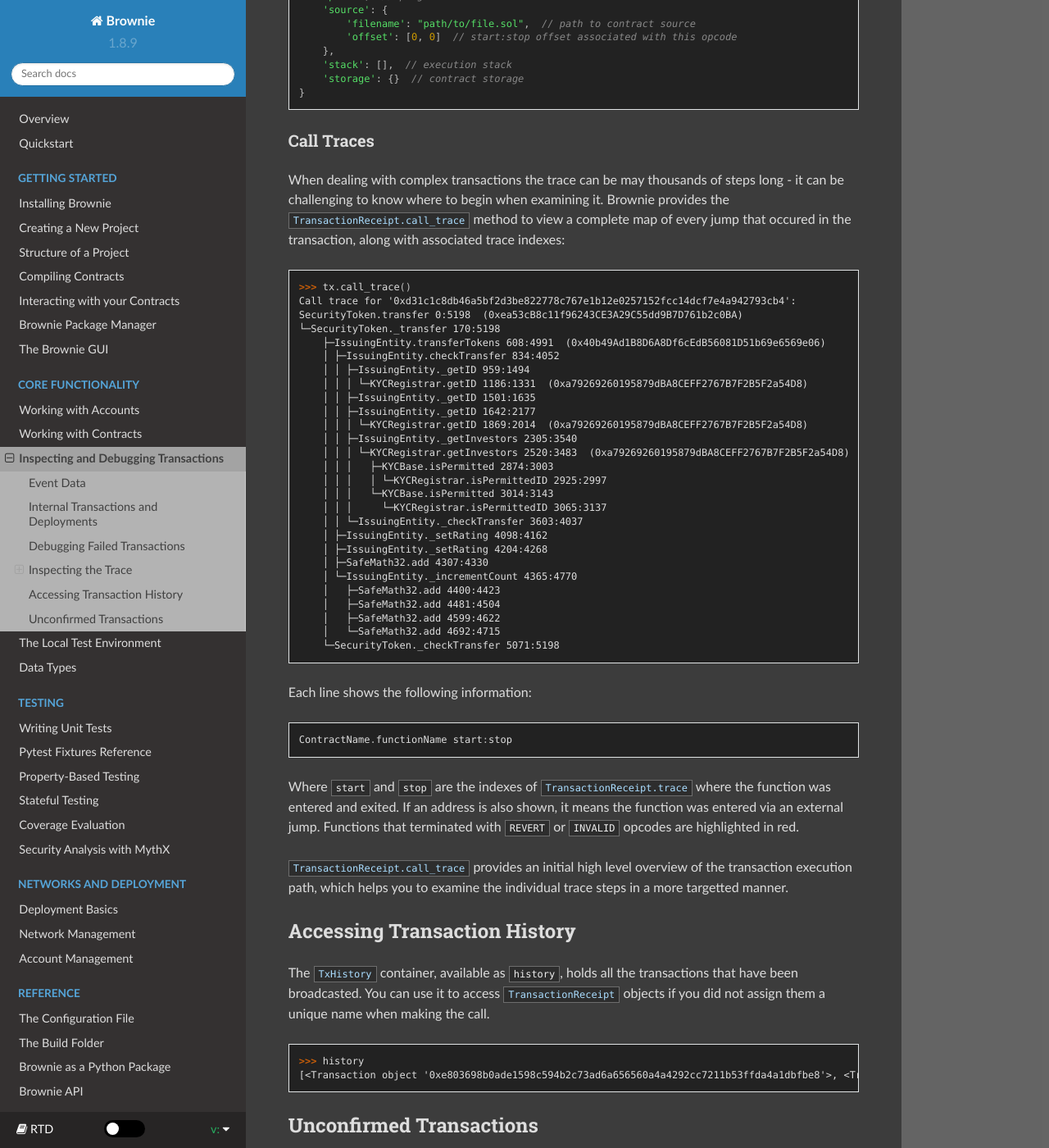
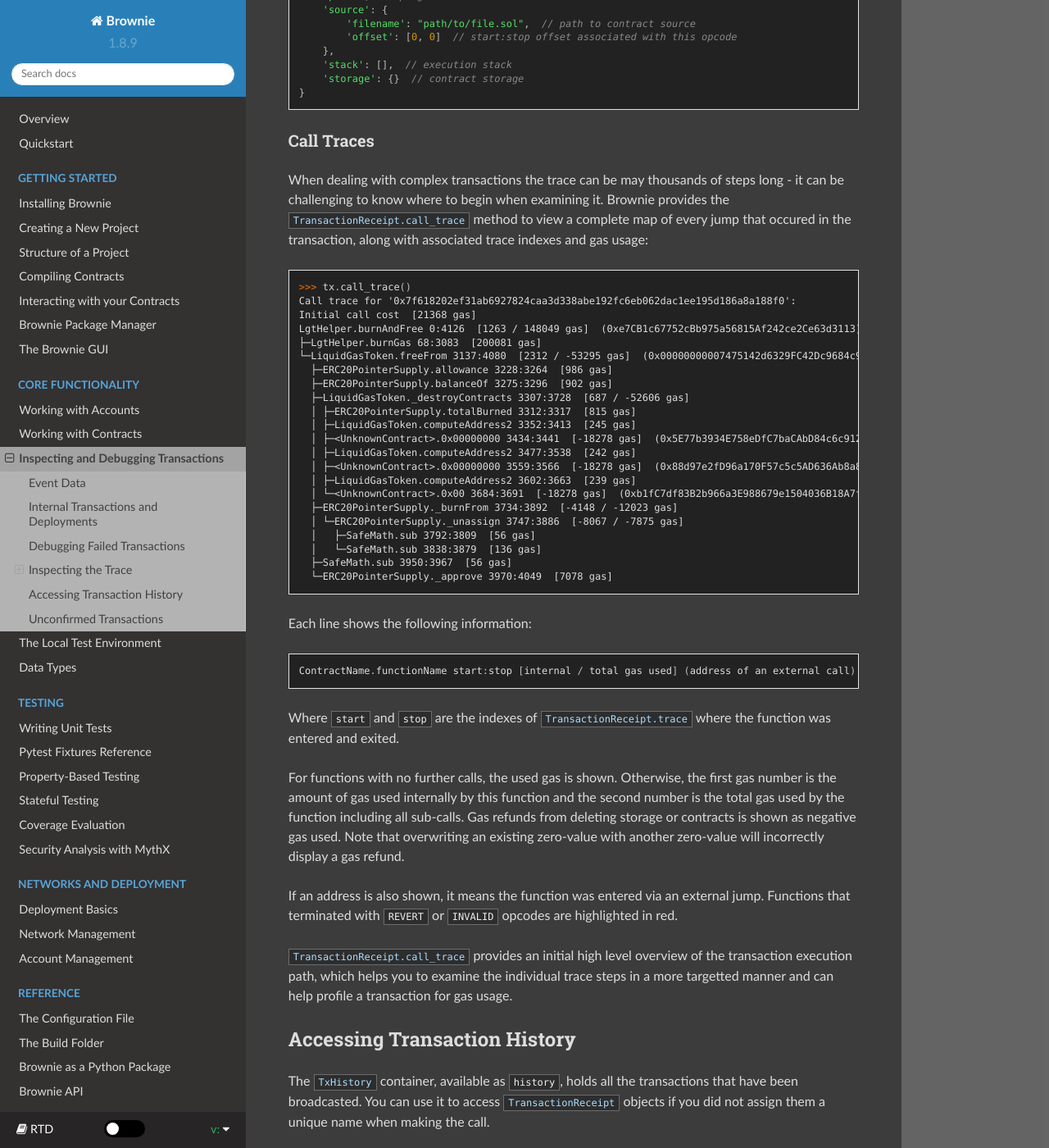
Before and after one commit to eth-brownie/brownie, a Sphinx documentation site: the page built from docs/core-transactions.rst, in a window 1280 px wide and 1400 px high, scrolled down 4244 px. Shown: the whole window at 82% size. Built offline with Sphinx 7.4.7 and the Read the Docs theme 2.0.0, drawn with Linux system fonts in a browser that asks for light colours.

Commit message:
docs: updated call_trace

```diff
--- a/docs/core-transactions.rst
+++ b/docs/core-transactions.rst
@@ -231,49 +231,48 @@
 Call Traces
 -----------
 
-When dealing with complex transactions the trace can be may thousands of steps long - it can be challenging to know where to begin when examining it. Brownie provides the :func:`TransactionReceipt.call_trace <TransactionReceipt.call_trace>` method to view a complete map of every jump that occured in the transaction, along with associated trace indexes:
+When dealing with complex transactions the trace can be may thousands of steps long - it can be challenging to know where to begin when examining it. Brownie provides the :func:`TransactionReceipt.call_trace <TransactionReceipt.call_trace>` method to view a complete map of every jump that occured in the transaction, along with associated trace indexes and gas usage:
 
 .. code-block:: python
 
     >>> tx.call_trace()
-    Call trace for '0xd31c1c8db46a5bf2d3be822778c767e1b12e0257152fcc14dcf7e4a942793cb4':
-    SecurityToken.transfer 0:5198  (0xea53cB8c11f96243CE3A29C55dd9B7D761b2c0BA)
-    └─SecurityToken._transfer 170:5198
-        ├─IssuingEntity.transferTokens 608:4991  (0x40b49Ad1B8D6A8Df6cEdB56081D51b69e6569e06)
-        │ ├─IssuingEntity.checkTransfer 834:4052
-        │ │ ├─IssuingEntity._getID 959:1494
-        │ │ │ └─KYCRegistrar.getID 1186:1331  (0xa79269260195879dBA8CEFF2767B7F2B5F2a54D8)
-        │ │ ├─IssuingEntity._getID 1501:1635
-        │ │ ├─IssuingEntity._getID 1642:2177
-        │ │ │ └─KYCRegistrar.getID 1869:2014  (0xa79269260195879dBA8CEFF2767B7F2B5F2a54D8)
-        │ │ ├─IssuingEntity._getInvestors 2305:3540
-        │ │ │ └─KYCRegistrar.getInvestors 2520:3483  (0xa79269260195879dBA8CEFF2767B7F2B5F2a54D8)
-        │ │ │   ├─KYCBase.isPermitted 2874:3003
-        │ │ │   │ └─KYCRegistrar.isPermittedID 2925:2997
-        │ │ │   └─KYCBase.isPermitted 3014:3143
-        │ │ │     └─KYCRegistrar.isPermittedID 3065:3137
-        │ │ └─IssuingEntity._checkTransfer 3603:4037
-        │ ├─IssuingEntity._setRating 4098:4162
-        │ ├─IssuingEntity._setRating 4204:4268
-        │ ├─SafeMath32.add 4307:4330
-        │ └─IssuingEntity._incrementCount 4365:4770
-        │   ├─SafeMath32.add 4400:4423
-        │   ├─SafeMath32.add 4481:4504
-        │   ├─SafeMath32.add 4599:4622
-        │   └─SafeMath32.add 4692:4715
-        └─SecurityToken._checkTransfer 5071:5198
-
+    Call trace for '0x7f618202ef31ab6927824caa3d338abe192fc6eb062dac1ee195d186a8a188f0':
+    Initial call cost  [21368 gas]
+    LgtHelper.burnAndFree 0:4126  [1263 / 148049 gas]  (0xe7CB1c67752cBb975a56815Af242ce2Ce63d3113)
+    ├─LgtHelper.burnGas 68:3083  [200081 gas]
+    └─LiquidGasToken.freeFrom 3137:4080  [2312 / -53295 gas]  (0x00000000007475142d6329FC42Dc9684c9bE6cD0)
+      ├─ERC20PointerSupply.allowance 3228:3264  [986 gas]
+      ├─ERC20PointerSupply.balanceOf 3275:3296  [902 gas]
+      ├─LiquidGasToken._destroyContracts 3307:3728  [687 / -52606 gas]
+      │ ├─ERC20PointerSupply.totalBurned 3312:3317  [815 gas]
+      │ ├─LiquidGasToken.computeAddress2 3352:3413  [245 gas]
+      │ ├─<UnknownContract>.0x00000000 3434:3441  [-18278 gas]  (0x5E77b3934E758eDfC7baCAbD84c6c91295d5eF15)
+      │ ├─LiquidGasToken.computeAddress2 3477:3538  [242 gas]
+      │ ├─<UnknownContract>.0x00000000 3559:3566  [-18278 gas]  (0x88d97e2fD96a170F57c5c5AD636Ab8a8de3Ec776)
+      │ ├─LiquidGasToken.computeAddress2 3602:3663  [239 gas]
+      │ └─<UnknownContract>.0x00 3684:3691  [-18278 gas]  (0xb1fC7df83B2b966a3E988679e1504036B18A7f42)
+      ├─ERC20PointerSupply._burnFrom 3734:3892  [-4148 / -12023 gas]
+      │ └─ERC20PointerSupply._unassign 3747:3886  [-8067 / -7875 gas]
+      │   ├─SafeMath.sub 3792:3809  [56 gas]
+      │   └─SafeMath.sub 3838:3879  [136 gas]
+      ├─SafeMath.sub 3950:3967  [56 gas]
+      └─ERC20PointerSupply._approve 3970:4049  [7078 gas]
 
 Each line shows the following information:
 
 ::
 
-    ContractName.functionName start:stop
+    ContractName.functionName start:stop [internal / total gas used] (address of an external call)
 
 
-Where ``start`` and ``stop`` are the indexes of :func:`TransactionReceipt.trace <TransactionReceipt.trace>` where the function was entered and exited. If an address is also shown, it means the function was entered via an external jump. Functions that terminated with ``REVERT`` or ``INVALID`` opcodes are highlighted in red.
+Where ``start`` and ``stop`` are the indexes of :func:`TransactionReceipt.trace <TransactionReceipt.trace>` where the function was entered and exited.
 
-:func:`TransactionReceipt.call_trace <TransactionReceipt.call_trace>` provides an initial high level overview of the transaction execution path, which helps you to examine the individual trace steps in a more targetted manner.
+For functions with no further calls, the used gas is shown. Otherwise, the first gas number is the amount of gas used internally by this function and the second number is the total gas used by the function including all sub-calls.
+Gas refunds from deleting storage or contracts is shown as negative gas used. Note that overwriting an existing zero-value with another zero-value will incorrectly display a gas refund.
+
+If an address is also shown, it means the function was entered via an external jump. Functions that terminated with ``REVERT`` or ``INVALID`` opcodes are highlighted in red.
+
+:func:`TransactionReceipt.call_trace <TransactionReceipt.call_trace>` provides an initial high level overview of the transaction execution path, which helps you to examine the individual trace steps in a more targetted manner and can help profile a transaction for gas usage.
 
 Accessing Transaction History
 =============================
```
